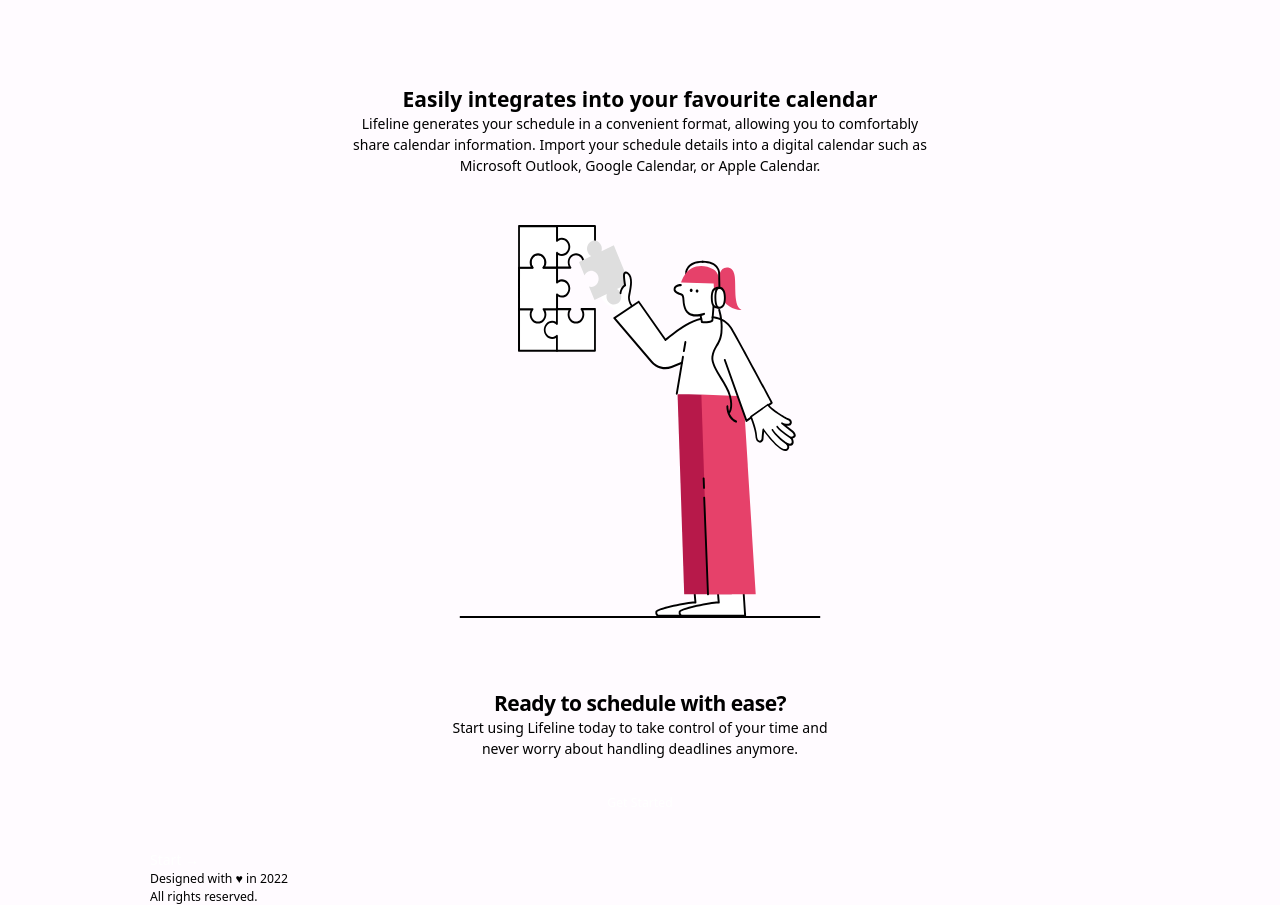
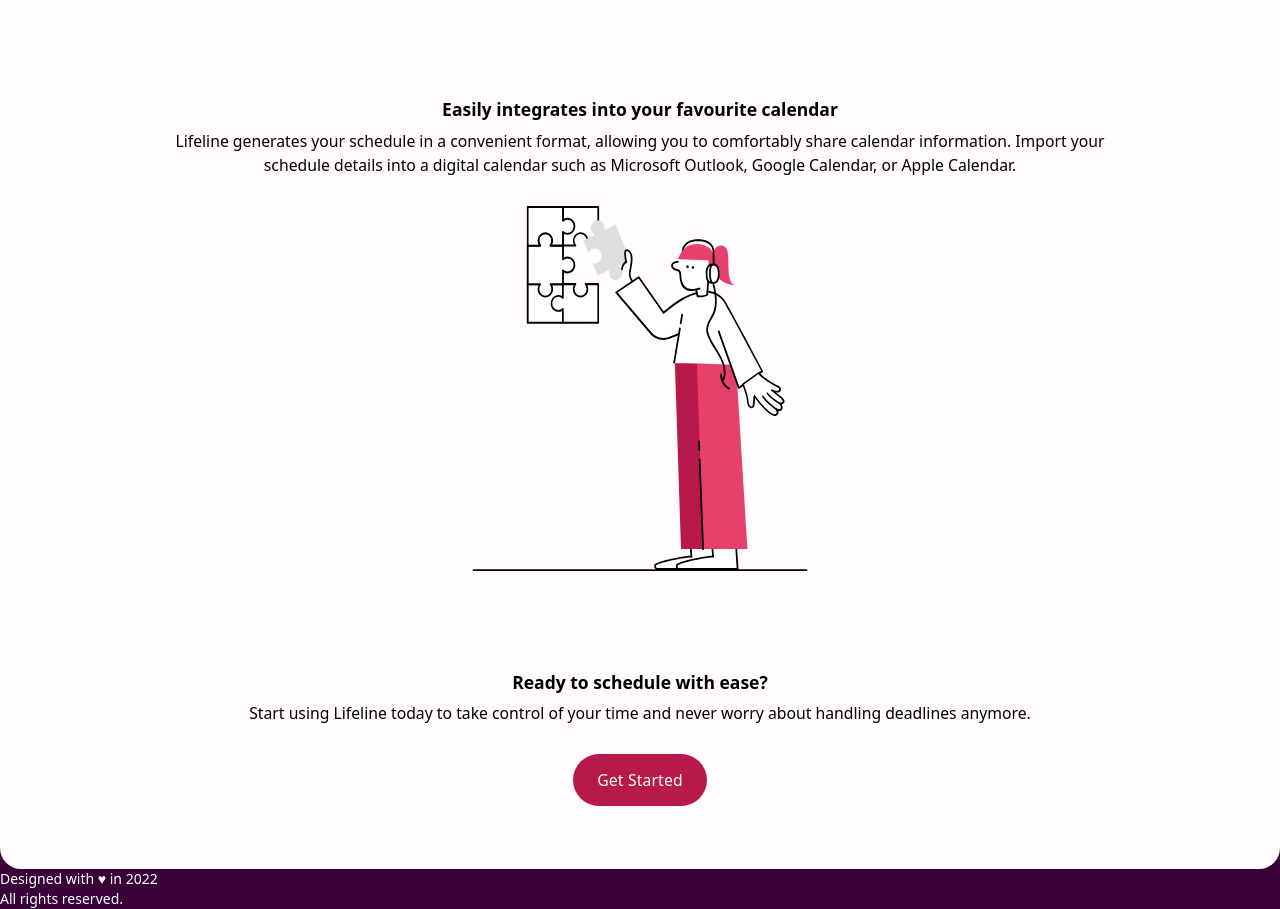
Before and after one commit to techstartucalgary/lifeline, a React (Create React App) app in the folder client/: page / in a window 1280 px wide. Shown: the part 979-1888 px from the top of the page. Built offline with nearby package versions, Linux system fonts and the light colour scheme.

Commit message:
Refactor introduction and get started section

```diff
--- a/client/src/pages/Landing/Landing.tsx
+++ b/client/src/pages/Landing/Landing.tsx
@@ -49,14 +49,15 @@ export default function Landing() {
   }, []);
 
   return (
+    <>
       <div className="font-display max-w-7xl mx-auto px-5 sm:px-14 md:px-16 lg:px-20">
         <NavigationBar />
 
-      {/* Hero Section */}
+        {/* Hero section */}
         <div
           className={classnames(
             "gap-3 grid",
-          "mt-16 sm:mt-20 md:mt-24 lg:mt-28",
+            "mt-32 sm:mt-20 md:mt-24 lg:mt-28",
             "grid-cols-4 sm:grid-cols-8 md:grid-cols-8 lg:grid-cols-12"
           )}
         >
@@ -102,7 +103,7 @@ export default function Landing() {
               "flex justify-center lg:justify-start"
             )}
           >
-          <img src={illustration1} alt="an illustration of a girl scheduling her calendar" />
+            <img src={illustration1} alt="an illustration of a girl scheduling her calendar" className="w-9/12 lg:w-full max-w-sm lg:max-w-none" />
           </div>
         </div>
 
@@ -125,7 +126,7 @@ export default function Landing() {
               "flex justify-center lg:justify-start",
             )}
           >
-          <img src={illustration19} alt="illustration of two boys discussing ideas over calendar" />
+            <img src={illustration19} alt="illustration of two boys discussing ideas over calendar" className=" w-11/12 lg:w-full max-w-sm lg:max-w-none" />
           </div>
 
           {/* Right section */}
@@ -145,45 +146,68 @@ export default function Landing() {
           </div>
         </div>
 
-
-      <div className="flex flex-col items-center font-poppins mt-28">
-        <p className="font-[600] text-2xl leading-12 text-center">
+        {/* Introduction section */}
+        <div
+          className={classnames(
+            "text-center",
+            "mt-16 sm:mt-20 md:mt-24 lg:mt-28",
+          )}
+        >
+          <div className="space-y-2">
+            <p className="text-md sm:text-lg md:text-xl lg:text-xl leading-6 font-semibold">
               Easily integrates into your favourite calendar
             </p>
-        <p className="font-[400] text-base text-center w-3/5">
+            <p className="text-sm sm:text-md md:text-lg lg:text-lg">
               Lifeline generates your schedule in a convenient format, allowing you
               to comfortably share calendar information. Import your schedule
               details into a digital calendar such as Microsoft Outlook, Google
               Calendar, or Apple Calendar.
             </p>
-        <img src={illustration10} alt="illustration 10" className="mt-14" />
           </div>
 
-      <div className="flex flex-col items-center mt-20 font-poppins">
-        <p className="text-2xl font-[600] leading-12 tracking-tight">
+          <div className="mt-8 flex justify-center">
+            <img src={illustration10} alt="illustration of a girl finishing the last piece of a puzzle" className="w-8/12 max-w-sm" />
+          </div>
+        </div>
+
+        {/* Get Started section */}
+        <>
+          <div
+            className={classnames(
+              "text-center",
+              "mt-16 sm:mt-20 md:mt-24 lg:mt-28",
+            )}
+          >
+            <div className="space-y-2">
+              <p className="text-md sm:text-lg md:text-xl lg:text-xl leading-6 font-semibold">
                 Ready to schedule with ease?
               </p>
-        <p className="font-normal text-base w-2/5 text-center">
+              <p className="text-sm sm:text-md md:text-lg lg:text-lg">
                 Start using Lifeline today to take control of your time and never
                 worry about handling deadlines anymore.
               </p>
-        <Link
-          to="/upload"
-          className="rounded-full bg-getStarted text-white text-sm text-semibold p-3 px-6 pt-2 baseline my-8"
-        >
-          Get Started
-        </Link>
+            </div>
           </div>
 
-      <div className=" bg-start rounded-full mx-auto text-white baseline">
-        Start &rarr;
+          <div className="sticky bottom-0 sm:relative">
+            <div
+              className={classnames(
+                "flex justify-center py-8",
+                "text-md sm:text-lg",
+              )}
+            >
+              <Button to="/upload" variant="filled" className="py-4 shadow-xl sm:shadow-none">Get Started</Button>
+            </div>
+          </div>
+        </>
       </div>
 
-      <div className="border-solid rounded-full bg-gray"></div>
-      <div className="text-sm text-normal">
+
+      <div className="bg-on-secondary-container text-white">
+        <div className="bg-sys-background rounded-b-3xl h-10"></div>
         Designed with &hearts; in 2022
         <span className="block">All rights reserved.</span>
       </div>
-    </div>
+    </>
   );
 }
```
Lines whose indentation alone changed are shown as unchanged.
